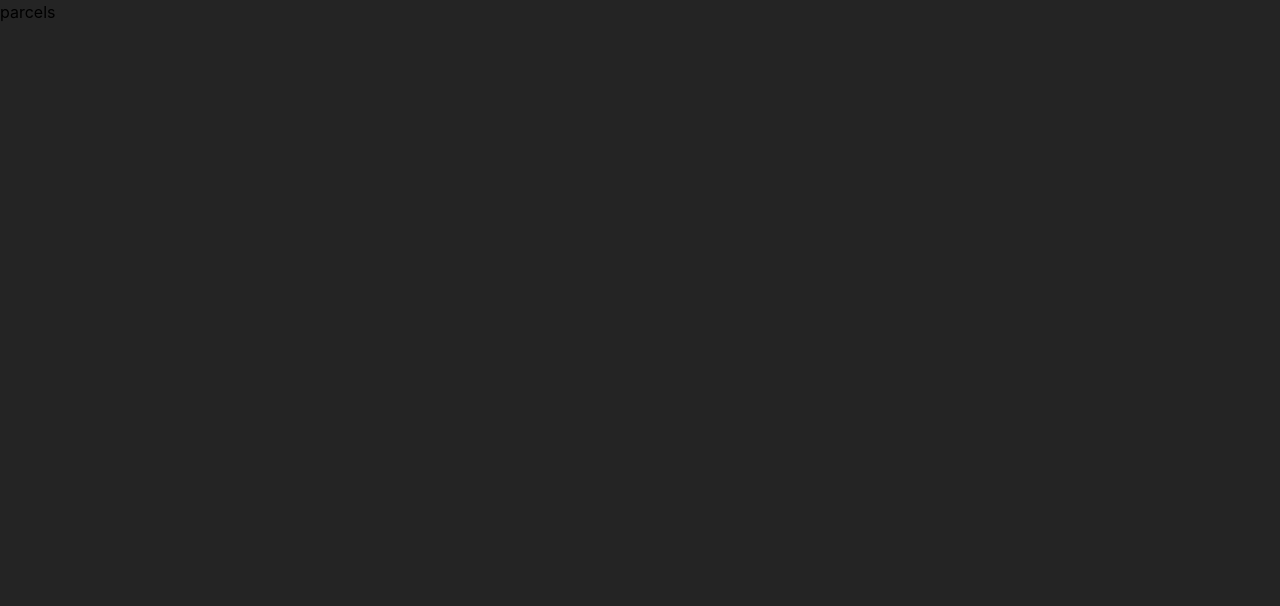
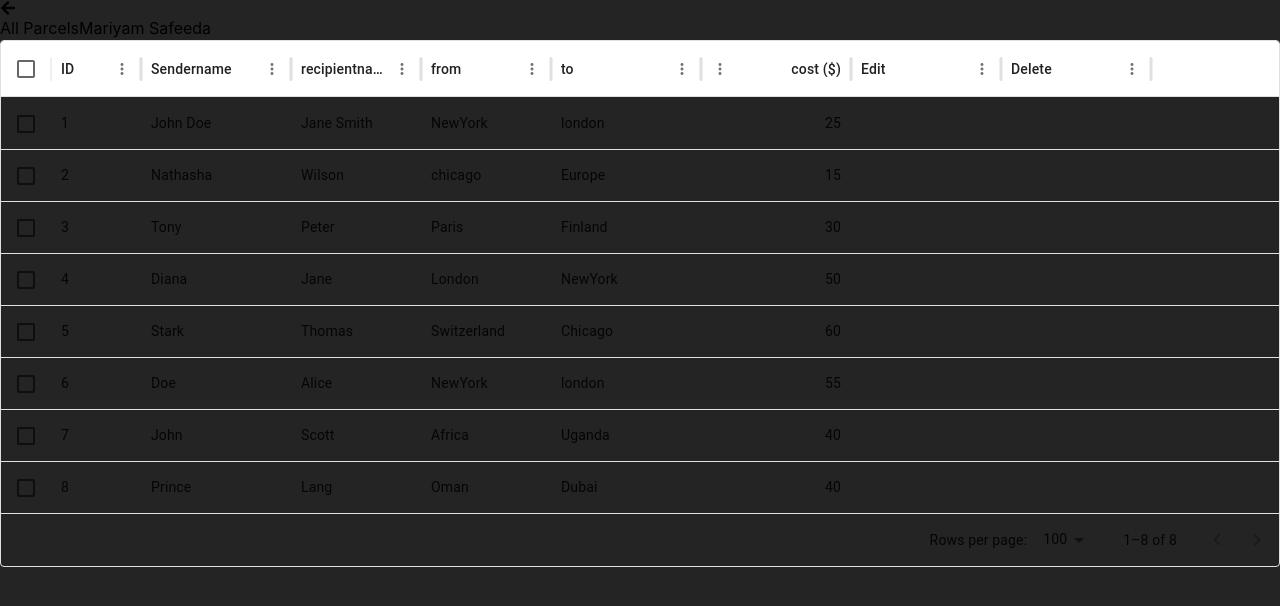
Before and after one commit to safeeda2004/FullstackParcelDeliverySystem, a React (Vite) app in the folder frontend/: page /allparcels in a window 1280 px wide. Shown: the top 606 px of the page. Built offline with nearby package versions, Linux system fonts and the light colour scheme.

Commit message:
finished working on admin dashboard

```diff
--- a/frontend/src/pages/Myparcels.jsx
+++ b/frontend/src/pages/Myparcels.jsx
@@ -1,115 +1,90 @@
-import { useState } from "react";
-import { FaUser } from "react-icons/fa";
-import { useNavigate } from "react-router-dom"; // Add this for navigation
+import { useState } from "react"
+import {FaUser} from "react-icons/fa"
+import {Link} from "react-router-dom"
 
 const Myparcels = () => {
-  const [open, setOpen] = useState(false);
-  const handleOpen = () => {
-    setOpen(!open);
-  };
-
-  // Navigation hook to redirect to other pages
-  const navigate = useNavigate();
-
-  const handleLogout = () => {
-    // Logic to logout, and then navigate back to the login page
-    navigate("/login"); // Adjust the route based on your login page path
-  };
-
+  const [open, setOpen] = useState(false)
+  const handleOpen = () =>{
+    setOpen(!open)
+  }
   return (
     <div>
-      {/* User Profile Dropdown */}
       <div className="relative flex items-end justify-end mr-[20%] mt-[5%] text-white font-semibold cursor-pointer">
         <div className="flex items-center text-white" onClick={handleOpen}>
         <FaUser className="mr-[10px]" />
         Mariyam Safeeda
         </div>
-        {open && (
-          <div className="absolute top-[20px] right-0 h-[200px] w-[250px] bg-[#d9d9d9] z-[999] shadow-xl">
+        {open &&     <div className="absolute top-[20px] right-0 h-[200px] w-[250px] bg-[#d9d9d9] z-[999] shadow-xl">
            <ul className="flex flex-col items-center justify-center mt-[10px] text-[#555]">
-              <li
-                className="hover:text-[#fff] my-[5px] cursor-pointer"
-                onClick={() => navigate("/all-parcels")}
-              >
+            <Link to="/allparcels">
+
+            <li className="hover:text-[#fff] my-[5px] cursor-pointer">
               All Parcels
             </li>
-              <li
-                className="hover:text-[#fff] my-[5px] cursor-pointer"
-                onClick={() => navigate("/statements")}
-              >
+            </Link>
+            <li className="hover:text-[#fff] my-[5px] cursor-pointer">
               Statements
             </li>
-              <li
-                className="hover:text-[#fff] my-[5px] cursor-pointer"
-                onClick={handleLogout}
-              >
+            <li className="hover:text-[#fff] my-[5px] cursor-pointer">
               Logout
             </li>
            </ul>
+        </div>}
       </div>
-        )}
-      </div>
-
-      {/* My Parcels Content */}
       <div className="flex flex-col mr-[10%] ml-[10%]">
       <h2 className="text-[18px] text-[#d9d9d9] p-[20px]">My Parcels</h2>
 
-        {/* Parcel #1 */}
-        <div className="flex justify-between bg-[#d9d9d9] h-[150px] w-[60w] m-[20px] p-[20px]">
+      <div className="flex justify-between bg-[#d9d9d9] h-[150px] w-[60w] m-[20px] p-[20px] ">
         <div>
           <ul>
             <li>from: Ontario, USA</li>
             <li>Weight: 200g</li>
-              <li>Date: 26/9/2024</li>
-              <li>Sender: James Doe</li>
+            <li>Date:26/9/2024</li>
+            <li>Sender: james Doe</li>
           </ul>
         </div>
-          <div className="flex flex-col">
+        <div className="flex flex-col ">
           <span>To: Sydney, Australia</span>
-            <button className="bg-[#555] text-white w-[100px] cursor-pointer p-[5px]">
+          <button className="bg-[#555] text-white w-[100px] cursor-pointer p-[5px] ">
             Pending
           </button>
         </div>
       </div>
-
-        {/* Parcel #2 */}
-        <div className="flex justify-between bg-[#d9d9d9] h-[150px] w-[60w] m-[20px] p-[20px]">
+      <div className="flex justify-between bg-[#d9d9d9] h-[150px] w-[60w] m-[20px] p-[20px] ">
         <div>
           <ul>
             <li>from: Ontario, USA</li>
             <li>Weight: 200g</li>
-              <li>Date: 26/9/2024</li>
-              <li>Sender: James Doe</li>
+            <li>Date:26/9/2024</li>
+            <li>Sender: james Doe</li>
           </ul>
         </div>
-          <div className="flex flex-col">
+        <div className="flex flex-col ">
           <span>To: Sydney, Australia</span>
-            <button className="bg-[#555] text-white w-[100px] cursor-pointer p-[5px]">
+          <button className="bg-[#555] text-white w-[100px] cursor-pointer p-[5px] ">
             Pending
           </button>
         </div>
       </div>
-
-        {/* Parcel #3 */}
-        <div className="flex justify-between bg-[#d9d9d9] h-[150px] w-[60w] m-[20px] p-[20px]">
+      <div className="flex justify-between bg-[#d9d9d9] h-[150px] w-[60w] m-[20px] p-[20px] ">
         <div>
           <ul>
             <li>from: Ontario, USA</li>
             <li>Weight: 200g</li>
-              <li>Date: 26/9/2024</li>
-              <li>Sender: James Doe</li>
+            <li>Date:26/9/2024</li>
+            <li>Sender: james Doe</li>
           </ul>
         </div>
-          <div className="flex flex-col">
+        <div className="flex flex-col ">
           <span>To: Sydney, Australia</span>
-            <button className="bg-[#287a14] text-white w-[100px] cursor-pointer p-[5px]">
+          <button className="bg-[#287a14] text-white w-[100px] cursor-pointer p-[5px] ">
             Delivered
           </button>
         </div>
       </div>
       </div>
     </div>
-  );
-};
+  )
+}
 
 export default Myparcels;
--- a/frontend/src/pages/parcels.jsx
+++ b/frontend/src/pages/parcels.jsx
@@ -1,10 +1,132 @@
+import {FaArrowLeft, FaTrash} from "react-icons/fa"
+import {Link} from "react-router-dom"
+import { DataGrid } from '@mui/x-data-grid';
 
 const parcels = () => {
+
+  const columns = [
+    { field: 'id', headerName: ' ID', width: 90 },
+    { field: 'Sendername', headerName: 'Sendername', width: 150 },
+    { field: 'recipientname', headerName: 'recipientname', width: 130 },
+    { field: 'from', headerName: 'from', width: 130 },
+    { field: 'to', headerName: 'to', width: 150 },
+    { field: 'cost', headerName: 'cost ($)', type: 'number', width:150 },
+    {
+      field: 'edit',
+      headerName: 'Edit',
+       width:150 ,
+      rendercell:()=>{
+        return(
+          <>
+          <button className='bg-teal-500 text-white cursor-pointer w-[70px]'>Edit</button>
+          </>
+        )
+      }
+    },
+    {
+      field: 'delete',
+      headerName: 'Delete',
+       width:150 ,
+      rendercell:()=>{
+        return(
+          <>
+          < FaTrash />
+          </>
+        )
+      }
+    },
+
+  ];
+  const rows   = [
+    { id: 1,
+      Sendername: 'John Doe',
+       recipientname: 'Jane Smith',
+       from: 'NewYork',
+        to: 'london',
+         weight:2.5,
+          cost:25
+         },
+    { id: 2,
+       Sendername: 'Nathasha',
+       recipientname: ' Wilson',
+        from: 'chicago',
+         to: 'Europe',
+         weight:1.5,
+          cost:15
+        },
+    { id: 3,
+       Sendername: 'Tony',
+      recipientname: ' Peter',
+      from: 'Paris',
+       to: 'Finland',
+        weight:5,
+          cost:30
+         },
+    { id: 4,
+       Sendername: 'Diana',
+       recipientname: 'Jane ',
+       from: 'London',
+        to: 'NewYork',
+         weight:0.5,
+          cost:50
+         },
+    { id: 5,
+       Sendername: 'Stark',
+       recipientname: ' Thomas',
+       from: 'Switzerland',
+       to: 'Chicago',
+        weight:4.5,
+        cost:60
+      },
+    { id: 6,
+       Sendername: ' Doe',
+       recipientname: ' Alice',
+       from: 'NewYork',
+       to: 'london',
+        weight:6.5,
+         cost:55
+        },
+    { id: 7,
+       Sendername: 'John ',
+       recipientname: ' Scott',
+        from: 'Africa',
+        to: 'Uganda',
+         weight:3.5,
+         cost:40
+         },
+    { id: 8,
+       Sendername: 'Prince',
+        recipientname: 'Lang',
+        from: 'Oman',
+         to: 'Dubai',
+         weight:3.5,
+          cost:40
+         },
+  ];
+
   return (
-    <div>
-      parcels
+    <div className="flex flex-col items-center justify-center mt-[3%] mr-[5%] ml-[5%] ">
+
+      <div className="bg-[#fff] h-auto w-[70vw] rounded-md p-[30px]">
+       <Link to="/myparcels">
+       <FaArrowLeft className="text-[#444] text-[1px] m-2 cursor-pointer" />
+       </Link>
+
+
+      <div className="flex justify-between p-[10px]">
+        <span className="text-[18px] text-[#444]">All Parcels</span>
+        <span className="font-semibold text-[#444]">Mariyam Safeeda</span>
+      </div>
+
+      <div className="p-3">
+      <DataGrid rows={rows} columns={columns}
+      checkboxSelection
+      />
+
+       </div>
+      </div>
     </div>
   )
 }
 
-export default parcels
+export default parcels;
```
Also changed, not shown: frontend/package.json (+7 -1 lines), 2 other files (tests, documents, lock files or other folders). Lines whose indentation alone changed are shown as unchanged.
